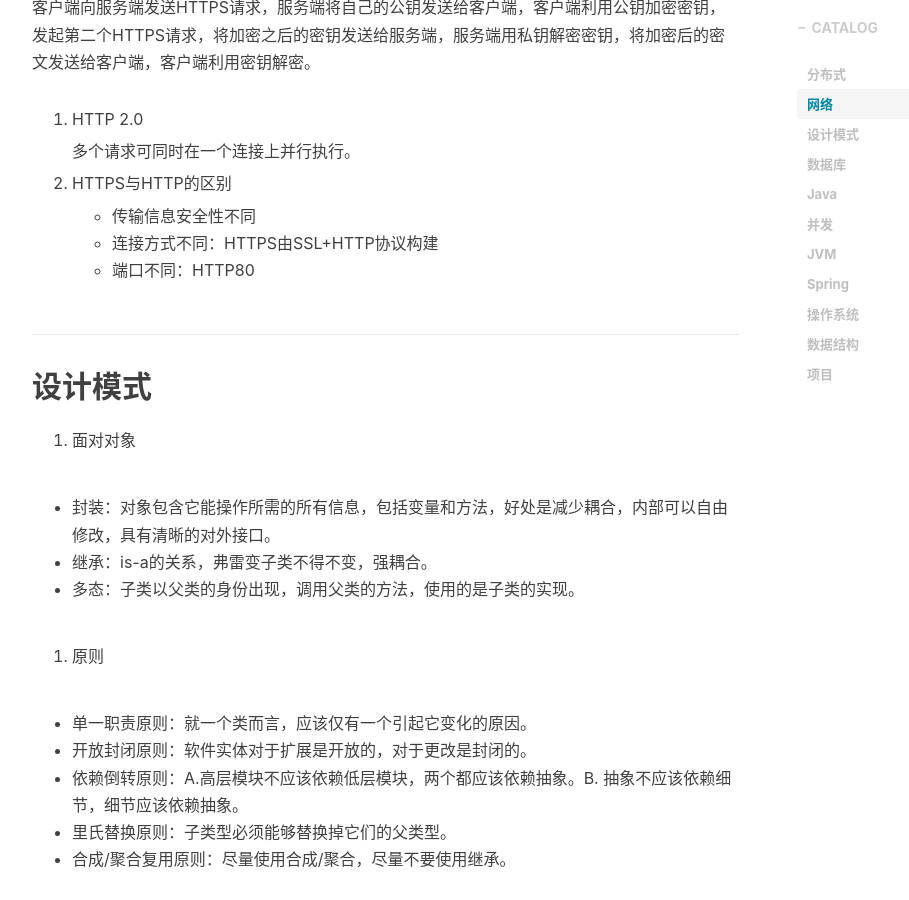
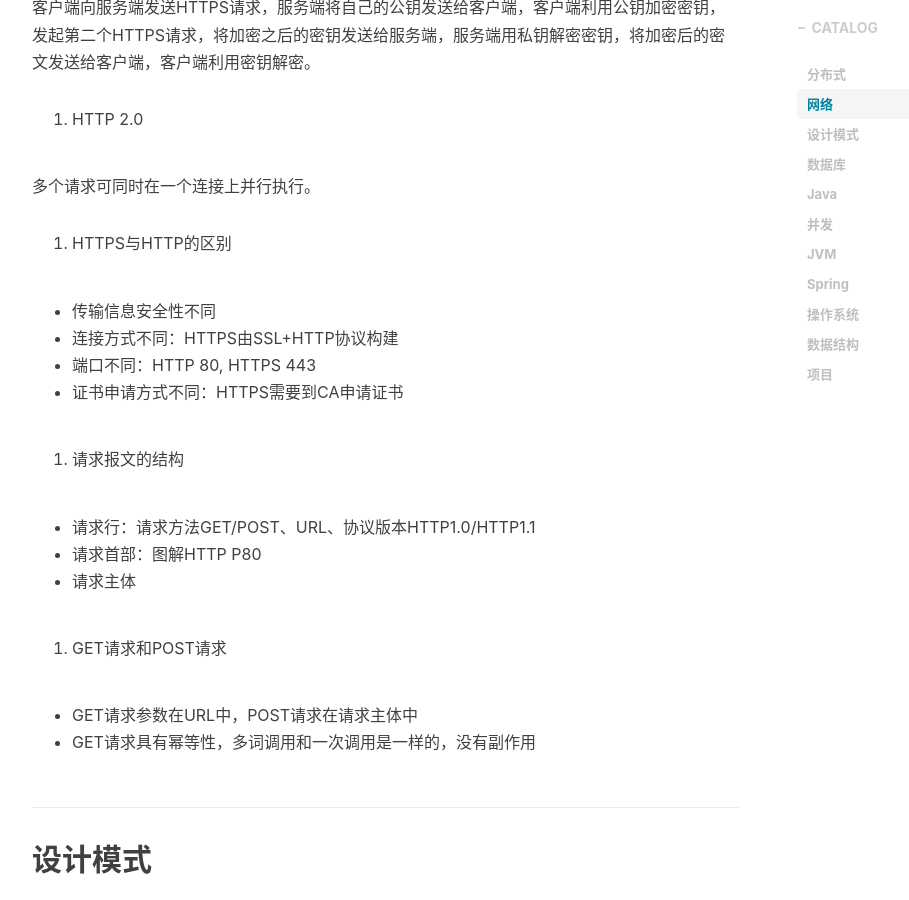
Before and after one commit to yycg/yycg.github.io, a Jekyll site: the page built from _posts/2020-07-05-summary.markdown, in a window 1280 px wide and 900 px high, scrolled down 3399 px. Shown: the whole window, without its empty margins (233-1142 px from the left). Built offline with Jekyll 4.4.1, drawn with Linux system fonts in a browser that asks for light colours; nearby versions of some CDN libraries; comment, search, counter and statistics services are not loaded; some of the changed text lies outside the part shown.

Commit message:
Update 2020-07-05-summary.markdown

```diff
--- a/_posts/2020-07-05-summary.markdown
+++ b/_posts/2020-07-05-summary.markdown
@@ -152,13 +152,25 @@ tags:
 
 12. HTTP 2.0
 
-	多个请求可同时在一个连接上并行执行。
+  多个请求可同时在一个连接上并行执行。
 
 13. HTTPS与HTTP的区别
 
-	- 传输信息安全性不同
-	- 连接方式不同：HTTPS由SSL+HTTP协议构建
-	- 端口不同：HTTP80
+  - 传输信息安全性不同
+  - 连接方式不同：HTTPS由SSL+HTTP协议构建
+  - 端口不同：HTTP 80, HTTPS 443
+  - 证书申请方式不同：HTTPS需要到CA申请证书
+
+14. 请求报文的结构
+
+  - 请求行：请求方法GET/POST、URL、协议版本HTTP1.0/HTTP1.1
+  - 请求首部：图解HTTP P80
+  - 请求主体
+
+15. GET请求和POST请求
+
+  - GET请求参数在URL中，POST请求在请求主体中
+  - GET请求具有幂等性，多词调用和一次调用是一样的，没有副作用
 
 ## 设计模式
 
@@ -279,6 +291,24 @@ StringBuilder：可变，线程不安全
   a. 计算关键域int类型的散列码c，float, double转成int, long, long: (int) (f^(f>>>32))
   b. result=31*result+c
 
+17. TreeMap的底层实现是红黑树，AVL树是严格平衡，红黑树是弱平衡
+
+18. 红黑树性质
+
+  (1) 每个节点要么是红色，要么是黑色
+  (2) 根节点永远是黑色的
+  (3) 叶结点是空节点，并且是黑色的
+  (4) 每个红色节点的2个子节点都是黑色的
+  (5)从任一节点到其子树的每个叶结点都包含相同数量的黑色节点
+
+19. Java 8
+
+  - lambda表达式
+  - 方法引用
+  - 接口的默认方法
+  - stream()
+  - Optional
+
 ## 并发
 
 ## JVM
```
